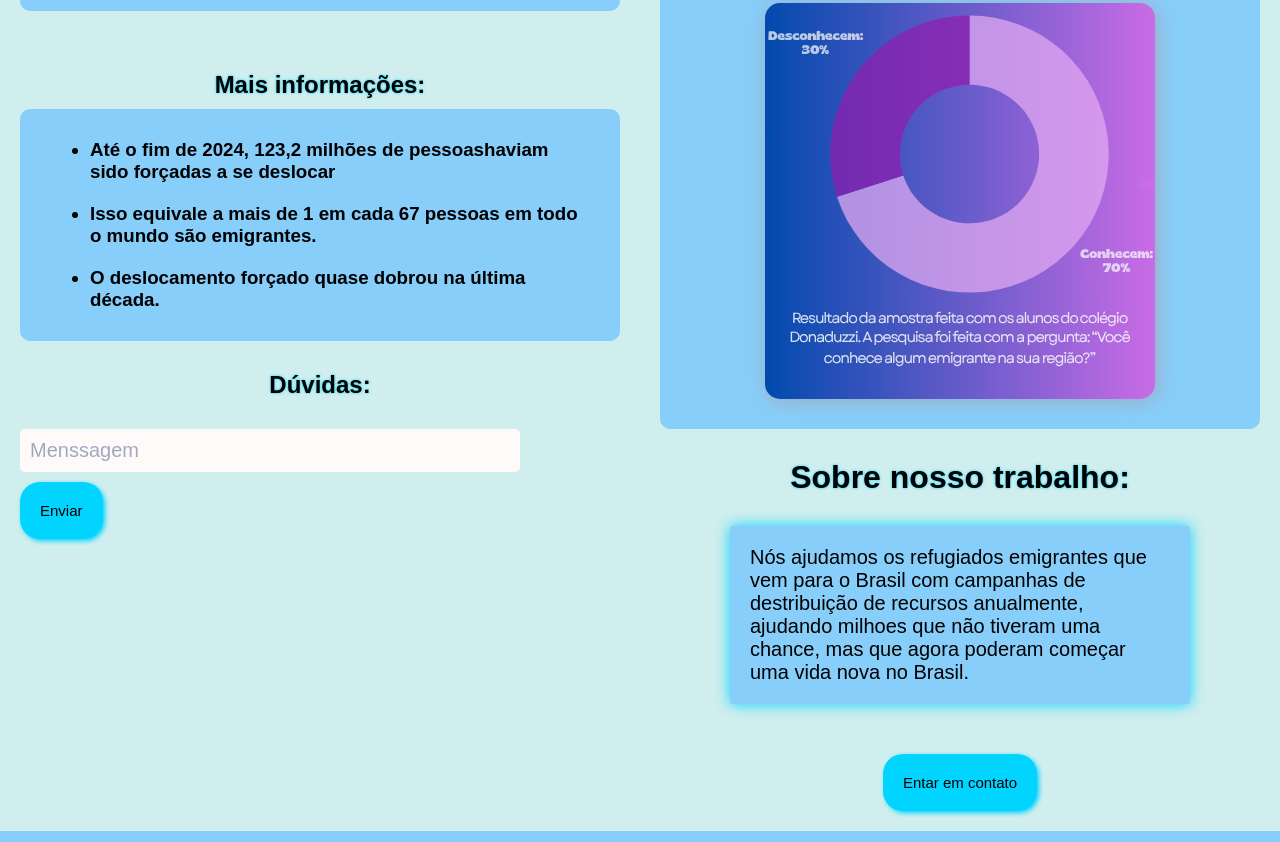
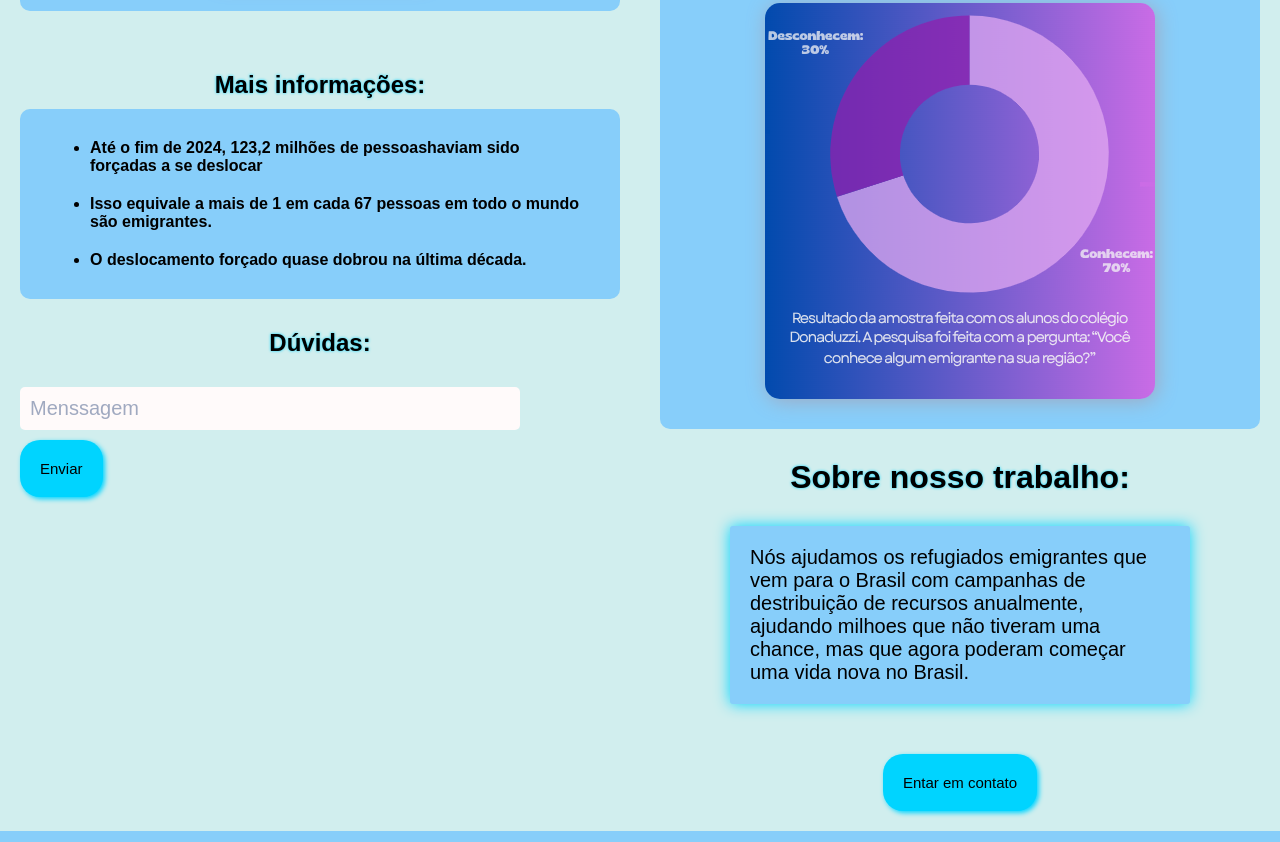
Before and after one commit to SchuckLucas/projetoV7, a plain HTML site: page index.html in a window 1280 px wide. Shown: the part 1404-2246 px from the top of the page. Drawn offline with Linux system fonts and the light colour scheme.

Commit message:
Update index.html

```diff
--- a/index.html
+++ b/index.html
@@ -62,11 +62,10 @@
         </div>
         <h2 style="margin-top: 50px;" class="textos">Mais informações:</h2>
         <div class="box box_div">
-          <h3>
           <ul>
             <li>
-                Até o fim de 2024, 123,2 milhões de pessoashaviam sido forçadas
-                a se deslocar
+              Até o fim de 2024, 123,2 milhões de pessoashaviam sido forçadas a
+              se deslocar
             </li>
             <li>
               Isso equivale a mais de 1 em cada 67 pessoas em todo o mundo são
@@ -74,7 +73,6 @@
             </li>
             <li>O deslocamento forçado quase dobrou na última década.</li>
           </ul>
-          </h3>
         </div>
         <h2 style="margin-top: 20px;" class="textos">Dúvidas:</h2>
         <input
```
Lines whose indentation alone changed are shown as unchanged.
